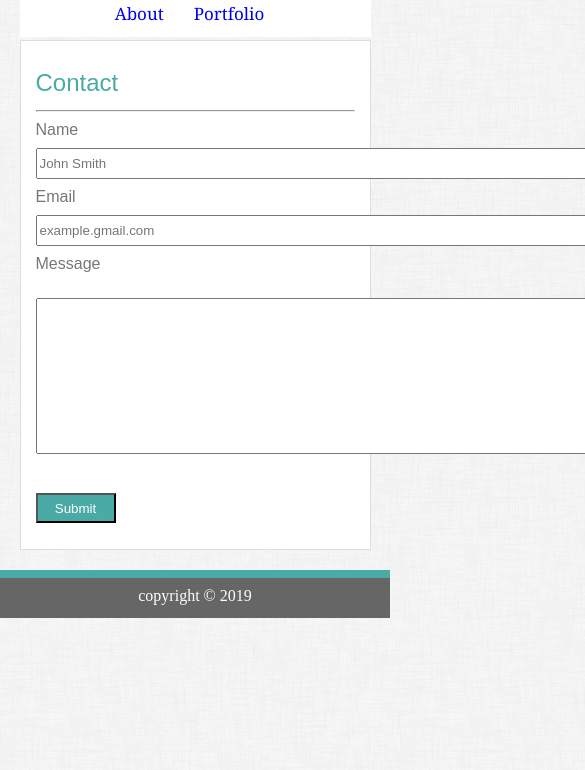
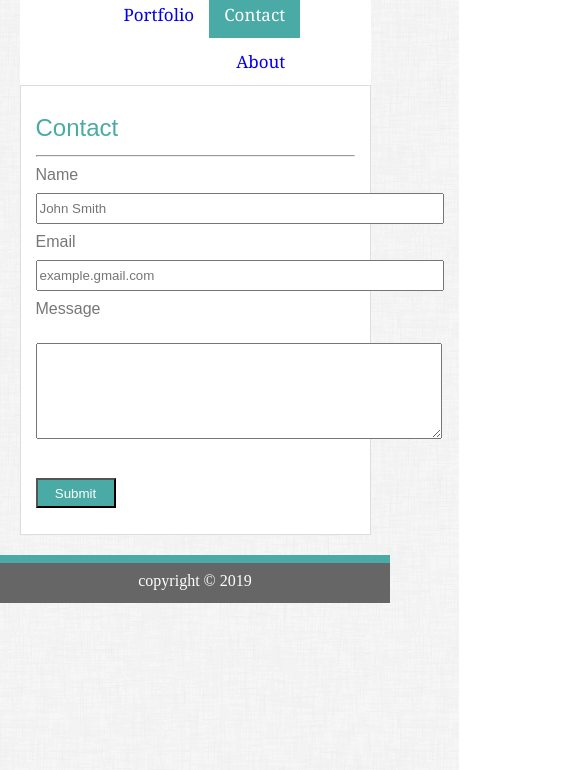
Before and after one commit to lmasullo/Responsive-Portfolio, a plain HTML site: page contact.html in a window 390 px wide. Shown: the part 74-844 px from the top of the page, 585 px wide, since content can reach past the window. Drawn offline with Linux system fonts and the light colour scheme.

Commit message:
Final version

```diff
--- a/contact.html
+++ b/contact.html
@@ -34,14 +34,14 @@
       <form action="#">
         <label for="frmName">Name</label>
         <br />
-        <input type="text" id="frmName" name="name" placeholder="John Smith" />
+        <input type="text" id="frmName" name="frmName" placeholder="John Smith" />
         <br />
         <label for="email">Email</label><br />
-        <input type="text" name="email" placeholder="example.gmail.com" />
+        <input type="text" id="email" name="email" placeholder="example.gmail.com" />
         <br />
         <label for="message">Message</label><br />
         <br />
-        <textarea name="message" id="message" cols="30" rows="10"></textarea>
+        <textarea id="message" name="message" cols="30" rows="10"></textarea>
         <br /><br />
         <input class="submit" type="submit" value="Submit" />
         <br /><br />
--- a/css/common.css
+++ b/css/common.css
@@ -1,4 +1,5 @@
 body {
+  /* ../ takes me up to the parent directory of the css file, so now i'm in the root of the page and can now move into images */
   background-image: url("../images/dust_scratches.png");
   /* Need to use repo name to make it work in git hub pages */
   /* background-image: url("/Responsive-Portfolio/images/dust_scratches.png"); */
@@ -90,12 +91,42 @@ footer {
     width: 90%;
     height: 100%;
   }
+
+  label,
+  input,
+  textarea {
+    width: 90%;
+    height: 100%;
+  }
+
+  #message {
+    width: 800px;
+    height: 125px;
+  }
+
+  #frmName,
+  #email {
+    width: 800px;
+  }
+
+
+
 }
 
 @media screen and (max-width: 768px) {
   #pict_me {
     width: 150px;
     height: 150px;
+  }
+
+  #message {
+    width: 500px;
+    height: 100px;
+  }
+
+  #frmName,
+  #email {
+    width: 500px;
   }
 }
 
@@ -106,33 +137,28 @@ footer {
     font-size: 14px;
   }
 
-  /* nav {
-    display: block;
-  } */
-
   #name {
-    /* clear: both; */
-    display: inline;
-    /* width: 100%; */
+    width: 96%;
     text-align: center;
     color: white;
     font-size: 24px;
-    /* margin-bottom: 1px; */
-    /* background-color: red; */
+    margin-bottom: 1px;
   }
 
   #links {
-    /* clear: both; */
-    /* display: inline; */
-    /* float: left; */
-    /* width: 100%; */
-    /* text-align: center; */
+    margin: auto;
+    width: 60%;
   }
 
-  nav {
-    text-align: center;
-    text-decoration: none;
-    display: inline-block;
-    width: 100%;
+  #message {
+    width: 400px;
+    height: 90px;
   }
+
+  #frmName,
+  #email {
+    width: 400px;
+  }
+
+
 }
```
Also changed, not shown: index.html (+2 -0 lines).
